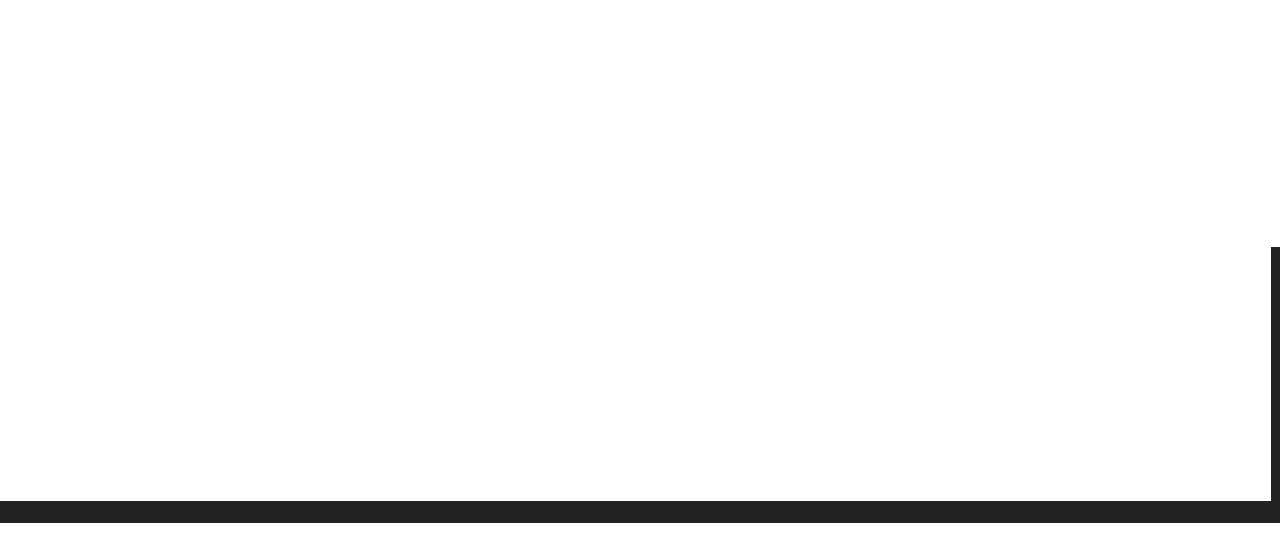
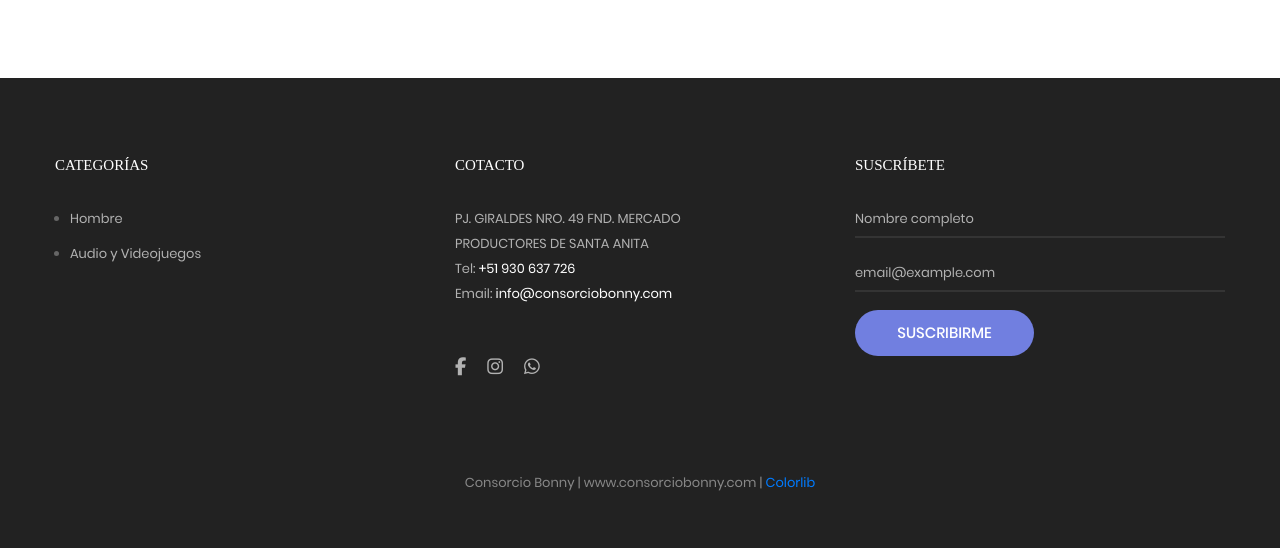
Before and after one commit to aracelyyjazmin/tienda_virtual, a PHP site: page /tienda_virtual/ in a window 1280 px wide. Shown: the part 2040-2588 px from the top of the page. Before the commit the page ends 2563 px from the top, so only its background shows below. Run offline with PHP 8.4, Linux system fonts and the light colour scheme; data comes from the database, SQL or seed files in the repository; some libraries are stand-ins or nearby versions; some web fonts are replaced.

Commit message:
actualizado

```diff
--- a/Config/Config.php
+++ b/Config/Config.php
@@ -9,7 +9,7 @@
 	const DB_HOST = "localhost";
 	const DB_NAME = "db_tiendavirtual";
 	const DB_USER = "root";
-	const DB_PASSWORD = "";
+	const DB_PASSWORD = "123456789";
 	const DB_CHARSET = "utf8";
 
 	//Para envío de correo
@@ -20,8 +20,8 @@
 	const SPM = ",";
 
 	//Simbolo de moneda
-	const SMONEY = "$";
-	const CURRENCY = "USD";
+	const SMONEY = "s/.";
+	const CURRENCY = "PEN";
 
 	//Api PayPal
 	//SANDBOX PAYPAL
@@ -34,22 +34,22 @@
 	//const SECRET = "";
 
 	//Datos envio de correo
-	const NOMBRE_REMITENTE = "Tienda Virtual";
-	const EMAIL_REMITENTE = "no-reply@abelosh.com";
-	const NOMBRE_EMPESA = "Tienda Virtual";
-	const WEB_EMPRESA = "www.abelosh.com";
+	const NOMBRE_REMITENTE = "Consorcio Bonny S.A.C";
+	const EMAIL_REMITENTE = "info@consorciobonny.com";
+	const NOMBRE_EMPESA = "Consorcio Bonny";
+	const WEB_EMPRESA = "www.consorciobonny.com";
 
-	const DESCRIPCION = "La mejor tienda en línea con artículos de moda.";
-	const SHAREDHASH = "TiendaVirtual";
+	const DESCRIPCION = "La mejor tienda en línea con productos de calidad";
+	const SHAREDHASH = "Consorcio Bonny";
 
 	//Datos Empresa
-	const DIRECCION = "Avenida las Américas Zona 13, Guatemala";
-	const TELEMPRESA = "+(502)78787845";
-	const WHATSAPP = "+50278787845";
-	const EMAIL_EMPRESA = "info@abelosh.com";
-	const EMAIL_PEDIDOS = "info@abelosh.com";
-	const EMAIL_SUSCRIPCION = "info@abelosh.com";
-	const EMAIL_CONTACTO = "info@abelosh.com";
+	const DIRECCION = "PJ. GIRALDES NRO. 49 FND. MERCADO PRODUCTORES DE SANTA ANITA";
+	const TELEMPRESA = "+51 930 637 726";
+	const WHATSAPP = "+51 930 637 726";
+	const EMAIL_EMPRESA = "info@consorciobonny.com";
+	const EMAIL_PEDIDOS = "info@consorciobonny.com";
+	const EMAIL_SUSCRIPCION = "info@consorciobonny.com";
+	const EMAIL_CONTACTO = "info@consorciobonny.com";
 
 	const CAT_SLIDER = "1,2,3";
 	const CAT_BANNER = "4,5,6";
@@ -100,6 +100,7 @@
 	//REDES SOCIALES
 	const FACEBOOK = "https://www.facebook.com/abelosh";
 	const INSTAGRAM = "https://www.instagram.com/febel24/";
+	//const WHATSAPP = "https://wa.link/7vh4ki";
 
 
  ?>
--- a/Views/Template/nav_admin.php
+++ b/Views/Template/nav_admin.php
@@ -99,7 +99,7 @@
         <li>
             <a class="app-menu__item" href="<?= base_url(); ?>/logout">
                 <i class="app-menu__icon fa fa-sign-out" aria-hidden="true"></i>
-                <span class="app-menu__label">Logout</span>
+                <span class="app-menu__label">Cerrar sesión</span>
             </a>
         </li>
       </ul>
```
Also changed, not shown: Views/Usuarios/usuarios.php (+2 -9 lines), Assets/css/main.css, Assets/images/m1.png, Assets/images/uploads/img_0e64aa2c812b8088b0bc411b419657e7.jpg (added), Assets/images/uploads/img_125e45445bd33723d025d7f815ca29f7.jpg (deleted), Assets/images/uploads/img_4724b4907ed2a9566ed025497325b231.jpg (added), Assets/images/uploads/img_78678a3fe95890d155115d5301e0761d.jpg (deleted).
